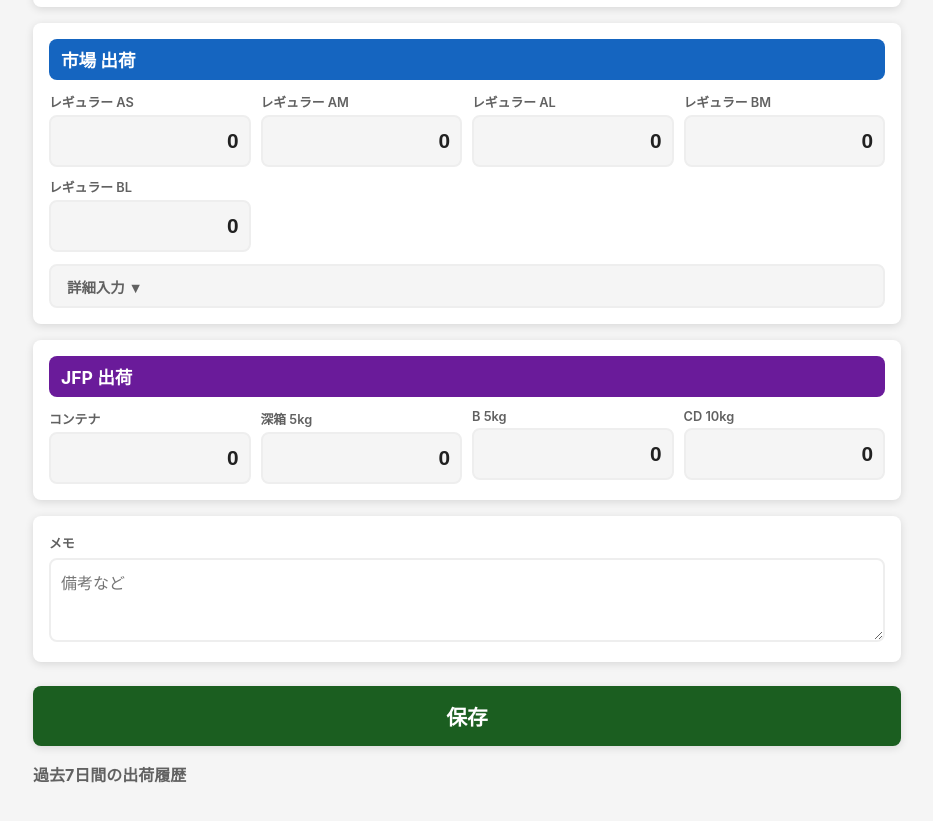
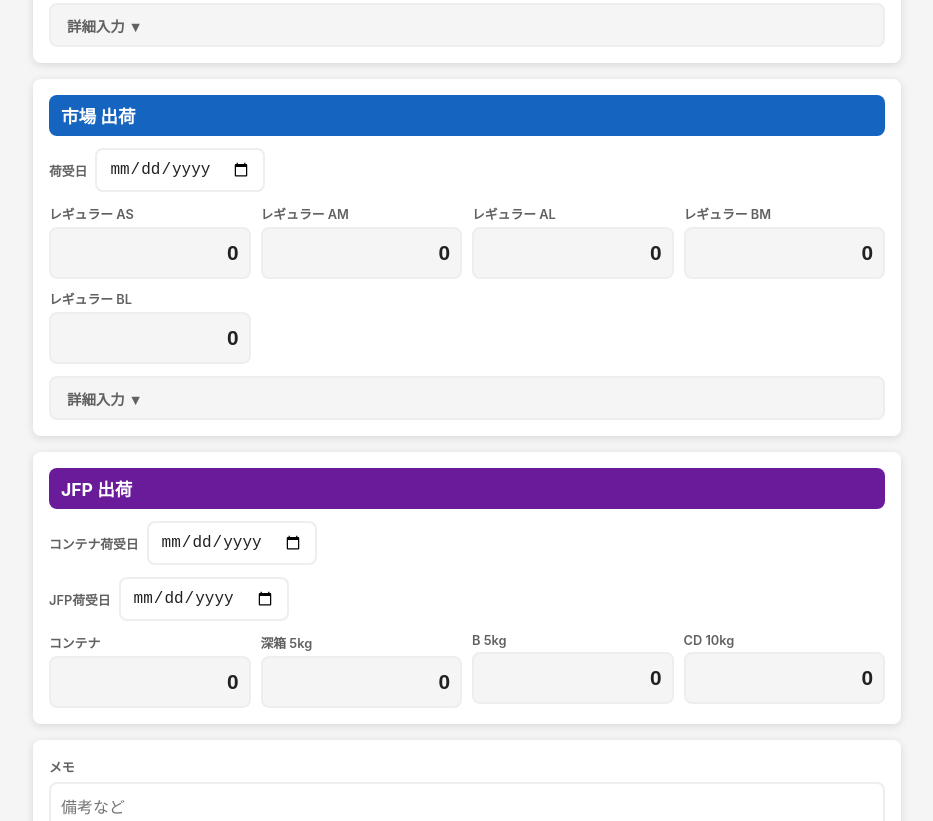
Before and after one commit to rymaruno-stack/harvest-app, a website: page index.html in a window 1280 px wide. Shown: the part 549-1370 px from the top of the page, without its empty margins (173-1106 px from the left). Drawn offline with nearby package versions, Linux system fonts and the light colour scheme.

Commit message:
add delivery date fields

```diff
--- a/css/style.css
+++ b/css/style.css
@@ -133,6 +133,27 @@ body {
   border: 2px solid var(--gray-200);
   border-radius: var(--radius);
   color: var(--text-dark);
+}
+
+/* ===========================
+   Section Date Row
+=========================== */
+.section-date {
+  display: flex;
+  align-items: center;
+  gap: 8px;
+  margin-bottom: 12px;
+}
+
+.section-date .input-label {
+  white-space: nowrap;
+}
+
+.section-date .date-input {
+  min-height: 44px;
+  font-size: 1rem;
+  flex: unset;
+  width: 170px;
 }
 
 /* ===========================
--- a/index.html
+++ b/index.html
@@ -37,6 +37,11 @@
     <!-- JA 出荷 -->
     <section class="form-section">
       <h2 class="section-title section-title--ja">JA 出荷</h2>
+
+      <div class="section-date">
+        <label class="input-label" for="ja_date">荷受日</label>
+        <input type="date" id="ja_date" name="ja_date" class="date-input">
+      </div>
 
       <div class="input-grid">
         <div class="input-item">
@@ -124,6 +129,11 @@
     <section class="form-section">
       <h2 class="section-title section-title--market">市場 出荷</h2>
 
+      <div class="section-date">
+        <label class="input-label" for="market_date">荷受日</label>
+        <input type="date" id="market_date" name="market_date" class="date-input">
+      </div>
+
       <div class="input-grid">
         <div class="input-item">
           <label class="input-label" for="market_regular_as">レギュラー AS</label>
@@ -169,6 +179,15 @@
     <!-- JFP 出荷 -->
     <section class="form-section">
       <h2 class="section-title section-title--jfp">JFP 出荷</h2>
+
+      <div class="section-date">
+        <label class="input-label" for="container_date">コンテナ荷受日</label>
+        <input type="date" id="container_date" name="container_date" class="date-input">
+      </div>
+      <div class="section-date">
+        <label class="input-label" for="jfp_date">JFP荷受日</label>
+        <input type="date" id="jfp_date" name="jfp_date" class="date-input">
+      </div>
 
       <div class="input-grid">
         <div class="input-item">
--- a/js/harvest.js
+++ b/js/harvest.js
@@ -8,6 +8,8 @@ const HOUSES = [
   { id: 2, name: '弐号機' },
   { id: 3, name: '参号機' },
 ];
+
+const DATE_FIELDS = ['ja_date', 'market_date', 'jfp_date', 'container_date'];
 
 const COUNT_FIELDS = [
   'ja_nagabako_am', 'ja_fukabako_am', 'ja_hirabako_as', 'ja_hirabako_am', 'ja_10khira_am',
@@ -62,6 +64,10 @@ function setFormValues(record) {
     const el = document.getElementById(f);
     if (el) el.value = record ? (record[f] ?? 0) : 0;
   });
+  DATE_FIELDS.forEach(f => {
+    const el = document.getElementById(f);
+    if (el) el.value = record ? (record[f] ?? '') : '';
+  });
   const noteEl = document.getElementById('note');
   if (noteEl) noteEl.value = record ? (record.note ?? '') : '';
 }
@@ -71,6 +77,10 @@ function getFormValues() {
   COUNT_FIELDS.forEach(f => {
     const el = document.getElementById(f);
     data[f] = el ? (parseInt(el.value, 10) || 0) : 0;
+  });
+  DATE_FIELDS.forEach(f => {
+    const el = document.getElementById(f);
+    data[f] = el ? (el.value || null) : null;
   });
   const noteEl = document.getElementById('note');
   data.note = noteEl ? noteEl.value.trim() : '';
```
Also changed, not shown: CLAUDE.md (+4 -0 lines).
